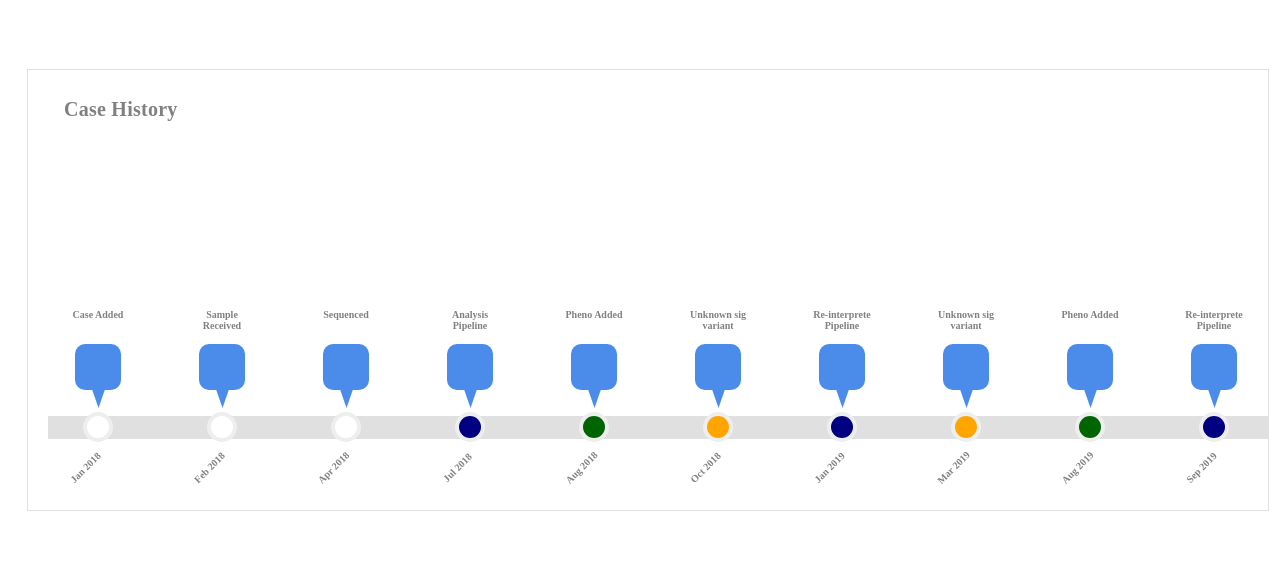
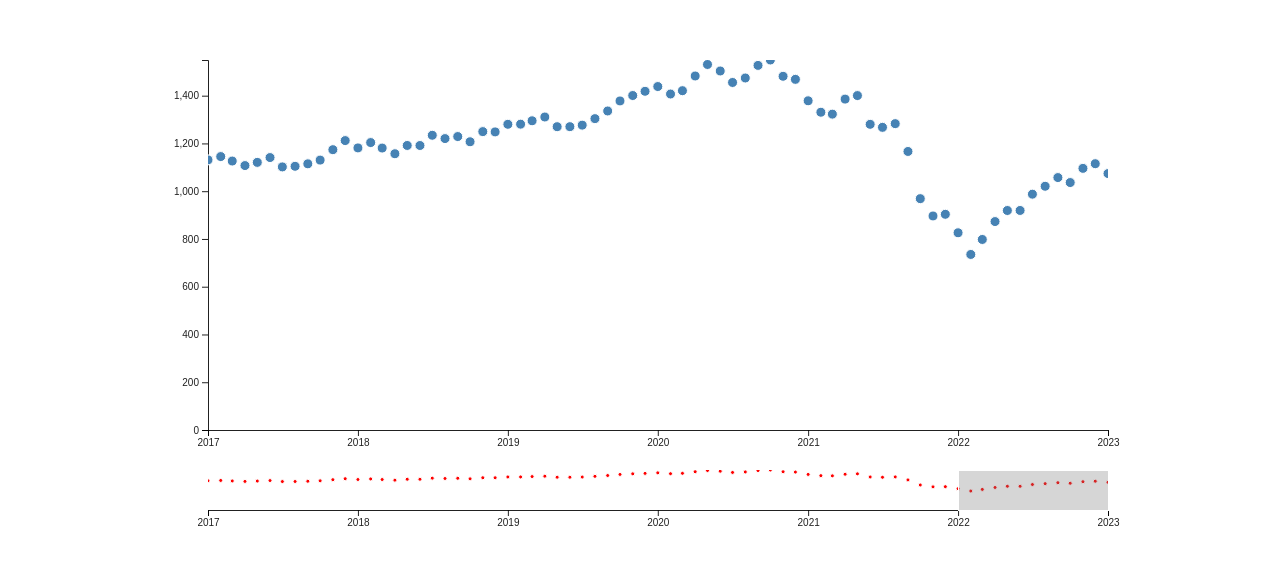
Before and after one commit to iobio/patient_portal, a Vue app: page / in a window 1280 px wide. Shown: the part 118-682 px from the top of the page. Built offline with nearby package versions, Linux system fonts and the light colour scheme.

Commit message:
Added timeline d3 version with zoom and brush feature

```diff
--- a/package.json
+++ b/package.json
@@ -10,6 +10,7 @@
   },
   "dependencies": {
     "@mdi/font": "^7.3.67",
+    "d3": "^7.8.5",
     "sass": "^1.69.5",
     "vue": "^3.3.11",
     "vuetify": "^3.4.7"
--- a/public/dummy_data.json
+++ b/public/dummy_data.json
@@ -1,79 +1,69 @@
 { "events":[
     {
-        "type": "Case Added",
-        "date": "2018-01-10",
-        "description": "Case Added to the timeline"
+        "type": "Application Submitted",
+        "date": "2017-07-10",
+        "description": "Application submitted to the timeline"
 
     },
     {
-        "type": "Sample Received",
-        "date": "2018-02-10",
-        "description": "Sample Received to the timeline"
+        "type": "Medical Records Submitted",
+        "date": "2017-07-20",
+        "description": "Medical records submitted to the timeline"
     },
     {
-        "type": "Sequenced",
-        "date": "2018-04-10",
-        "description": "Sequenced to the timeline"
+        "type": "Medical Records Received",
+        "date": "2017-08-10",
+        "description": "Medical records received to the timeline"
     },
     {
-        "type": "Analysis Pipeline",
-        "date": "2018-07-10",
-        "description": "Analysis Pipeline to the timeline"
+        "type": "Decision Date",
+        "date": "2021-12-10",
+        "description": "Decision date to the timeline"
 
     },
     {
-        "type": "Pheno Added",
-        "date": "2018-08-10",
-        "description": "Pheno Added to the timeline"
+        "type": "Evaluation Started",
+        "date": "2021-12-20",
+        "description": "Evaluation started to the timeline"
 
     },
     {
-        "type": "Unknown sig variant",
-        "date": "2018-10-10",
-        "description": "Unknown sig variant to the timeline"
+        "type": "Sequence Data Received",
+        "date": "2022-01-10",
+        "description": "Sequence data received to the timeline"
 
     },
     {
-        "type": "Re-interprete Pipeline",
-        "date": "2019-01-10",
-        "description": "Re-interprete Pipeline to the timeline"
+        "type": "Evaluation Completed",
+        "date": "2022-01-25",
+        "description": "Evaluation completed to the timeline"
 
     },
     {
-        "type": "Unknown sig variant",
-        "date": "2019-03-10",
-        "description": "Unknown sig variant to the timeline"
+        "type": "Wrap Up Documents",
+        "date": "2022-02-15",
+        "description": "Wrap up docs to the timeline"
 
     },
     {
-        "type": "Pheno Added",
-        "date": "2019-08-10",
-        "description": "Pheno Added to the timeline"
+        "type": "Diagnosis entered",
+        "date": "2022-03-10",
+        "description": "Diagnosis entered to the timeline"
 
     },
     {
-        "type": "Re-interprete Pipeline",
-        "date": "2019-09-10",
-        "description": "Re-interprete Pipeline to the timeline"
+        "type": "Samples sent to MOSC",
+        "date": "2022-04-10",
+        "description": "Samples sent to MOSC to the timeline"
 
     },
     {
-        "type": "Re-interprete Pipeline",
-        "date": "2020-01-10",
-        "description": "Re-interprete Pipeline to the timeline"
-
-    },
-    {
-        "type": "Significant Variant",
-        "date": "2020-03-11",
-        "description": "Significant Variant to the timeline"
-
-    },
-    {
-        "type": "Case Diagnosed",
-        "date": "2020-05-11",
-        "description": "Case Diagnosed to the timeline"
+        "type": "Results Received",
+        "date": "2022-04-20",
+        "description": "Results received to the timeline"
 
     }
 
+
+
 ]}
--- a/src/App.vue
+++ b/src/App.vue
@@ -1,10 +1,13 @@
 <script>
-import timeline from "./components/timeline.vue"
+// import timeline from "./components/timeline.vue"
+import timeline_d3 from "./components/timeline_d3.vue"
 
 export default {
   name: 'App',
   components: {
-    timeline
+    // timeline,
+    timeline_d3,
+
 
   },
   data: () => ({
@@ -25,7 +28,8 @@ export default {
 
 <template>
   <v-app>
-      <timeline></timeline>
+      <!-- <timeline></timeline> -->
+      <timeline_d3></timeline_d3>
   </v-app>
 </template>
 
--- /dev/null
+++ b/src/components/timeline_d3.vue
@@ -0,0 +1,206 @@
+<template>
+    <div class="svg-container">
+      <svg ref="chart" width="960" height="500"></svg>
+    </div>
+</template>
+
+  <script>
+  import * as d3 from 'd3';
+
+  export default {
+    name: 'timeline_d3',
+
+    data() {
+      return {
+
+      };
+    },
+
+    mounted() {
+      let svg = d3.select(this.$refs.chart),
+      margin = {top: 20, right: 20, bottom: 110, left: 40},
+      margin2 = {top: 430, right: 20, bottom: 30, left: 40},
+      width = +svg.attr("width") - margin.left - margin.right,
+      height = +svg.attr("height") - margin.top - margin.bottom,
+      height2 = +svg.attr("height") - margin2.top - margin2.bottom;
+      console.log(width, height, height2)
+
+      var parseDate = d3.timeParse("%b %Y");
+
+      var x = d3.scaleTime().range([0, width]),
+          x2 = d3.scaleTime().range([0, width]),
+          y = d3.scaleLinear().range([height, 0]),
+          y2 = d3.scaleLinear().range([height2, 0]);
+
+      var xAxis = d3.axisBottom(x),
+          xAxis2 = d3.axisBottom(x2),
+          yAxis = d3.axisLeft(y);
+
+      var brush = d3.brushX()
+          .extent([[0, 0], [width, height2]])
+          .on("brush", brushed)
+
+      // var zoom = d3.zoom()
+      //     .scaleExtent([1, Infinity])
+      //     .translateExtent([[0, 0], [width, height]])
+      //     .extent([[0, 0], [width, height]])
+      //     .on("zoom", zoomed);
+
+      svg.append("defs").append("clipPath")
+        .attr("id", "clip")
+        .append("rect")
+        .attr("width", width)
+        .attr("height", height);
+
+      var focus = svg.append("g")
+          .attr("class", "focus")
+          .attr("transform", "translate(" + margin.left + "," + margin.top + ")");
+
+      var context = svg.append("g")
+          .attr("class", "context")
+          .attr("transform", "translate(" + margin2.left + "," + margin2.top + ")");
+
+
+      d3.csv("src/model/events.csv", type).then(function(data) {
+
+        x.domain(d3.extent(data, function(d) { return d.date; }));
+        y.domain([0, d3.max(data, function(d) { return d.value; })]);
+        x2.domain(x.domain());
+        y2.domain(y.domain());
+
+        const defaultSelection = [
+          x(d3.utcYear.offset(x.domain()[1], -1)),
+          x.range()[1]
+        ];
+
+        focus.append("g")
+          .attr("class", "axis axis--x")
+          .attr("transform", "translate(0," + height + ")")
+          .call(xAxis);
+
+        focus.append("g")
+          .attr("class", "axis axis--y")
+          .call(yAxis);
+
+        focus.selectAll(".dot")
+            .data(data)
+            .enter().append("circle")
+            .attr("class", "dot") // Assign a class for styling
+            .attr("cx", function(d) { return x(d.date) })
+            .attr("cy", function(d) { return y(d.value) })
+            .attr("r", 5);
+
+        context.selectAll(".dotContext")
+          .data(data)
+          .enter().append("circle")
+          .attr("class", "dotContext") // Assign a class for styling
+          .attr("cx", function(d) { return x2(d.date) })
+          .attr("cy", function(d) { return y2(d.value) })
+          .attr("r", 2);
+
+        context.append("g")
+            .attr("class", "axis axis--x")
+            .attr("transform", "translate(0," + height2 + ")")
+            .call(xAxis2);
+
+        context.append("g")
+            .attr("class", "brush")
+            .call(brush)
+            .call(brush.move, defaultSelection);
+
+        // svg.append("rect")
+        //     .attr("class", "zoom")
+        //     .attr("width", width)
+        //     .attr("height", height)
+        //     .attr("transform", "translate(" + margin.left + "," + margin.top + ")")
+        //     .call(zoom);
+
+        let upperchart = d3.select(".zoom")
+        // upperchart.call(zoom.transform, d3.zoomIdentity
+        //   .scale(width / (defaultSelection[1] - defaultSelection[0]))
+        //   .translate(-defaultSelection[0], 0));
+
+        console.log(upperchart)
+
+        console.log(d3.zoomIdentity
+              .scale(width / (defaultSelection[1] - defaultSelection[0]))
+              .translate(-defaultSelection[0], 0))
+
+      });
+
+      function brushed(event) {
+        // if (event.sourceEvent && event.sourceEvent.type === "zoom") return;
+        // check event.sourceEvent.type === "zoom" to prevent brush from triggering zoom event causing indefinite loop
+        if (!event || !event.sourceEvent || event.sourceEvent.type === "zoom") return;
+        var s = event.selection || x2.range();
+        x.domain(s.map(x2.invert, x2));
+        focus.selectAll(".dot").attr("cx", function(d) { return x(d.date); }).attr("cy", function(d) { return y(d.value); });
+        focus.select(".axis--x").call(xAxis);
+        // svg.select(".zoom").call(zoom.transform, d3.zoomIdentity
+        //     .scale(width / (s[1] - s[0]))
+        //     .translate(-s[0], 0));
+
+            console.log(d3.zoomIdentity
+              .scale(width / (s[1] - s[0]))
+              .translate(-s[0], 0))
+
+
+      }
+
+      // function zoomed(event) {
+      //   if (!event || !event.sourceEvent || event.sourceEvent.type === "brush") return;
+      //   var t = event.transform;
+      //   x.domain(t.rescaleX(x2).domain());
+      //   focus.selectAll(".dot").attr("cx", function(d) { return x(d.date); }).attr("cy", function(d) { return y(d.value); });
+      //   focus.select(".axis--x").call(xAxis);
+      //   context.select(".brush").call(brush.move, x.range().map(t.invertX, t));
+      // }
+
+
+      function type(d) {
+        d.date = parseDate(d.date);
+        d.value = +d.value;
+        return d;
+      }
+
+    },
+
+    methods: {
+
+
+    },
+
+  };
+  </script>
+
+  <style>
+  .svg-container {
+    display: flex;
+    justify-content: center;
+    align-items: center;
+    height: 100vh;
+  }
+
+  .area {
+    fill: steelblue;
+    clip-path: url(#clip);
+  }
+
+  .zoom {
+    cursor: move;
+    fill: none;
+    pointer-events: all;
+  }
+
+  .dot {
+    fill: steelblue;
+    stroke: #fff;
+    clip-path: url(#clip);
+  }
+
+  .dotContext {
+    fill: red;
+    stroke: #fff;
+    clip-path: url(#clip);
+  }
+  </style>
--- a/src/style.css
+++ b/src/style.css
@@ -11,6 +11,7 @@ html {
     overflow: hidden;
     height: 100vh;
     width: 100vw;
+    font-family: sans-serif;
     }
 
 
```
Also changed, not shown: src/model/events.csv (added), 1 other file (tests, documents, lock files or other folders).
